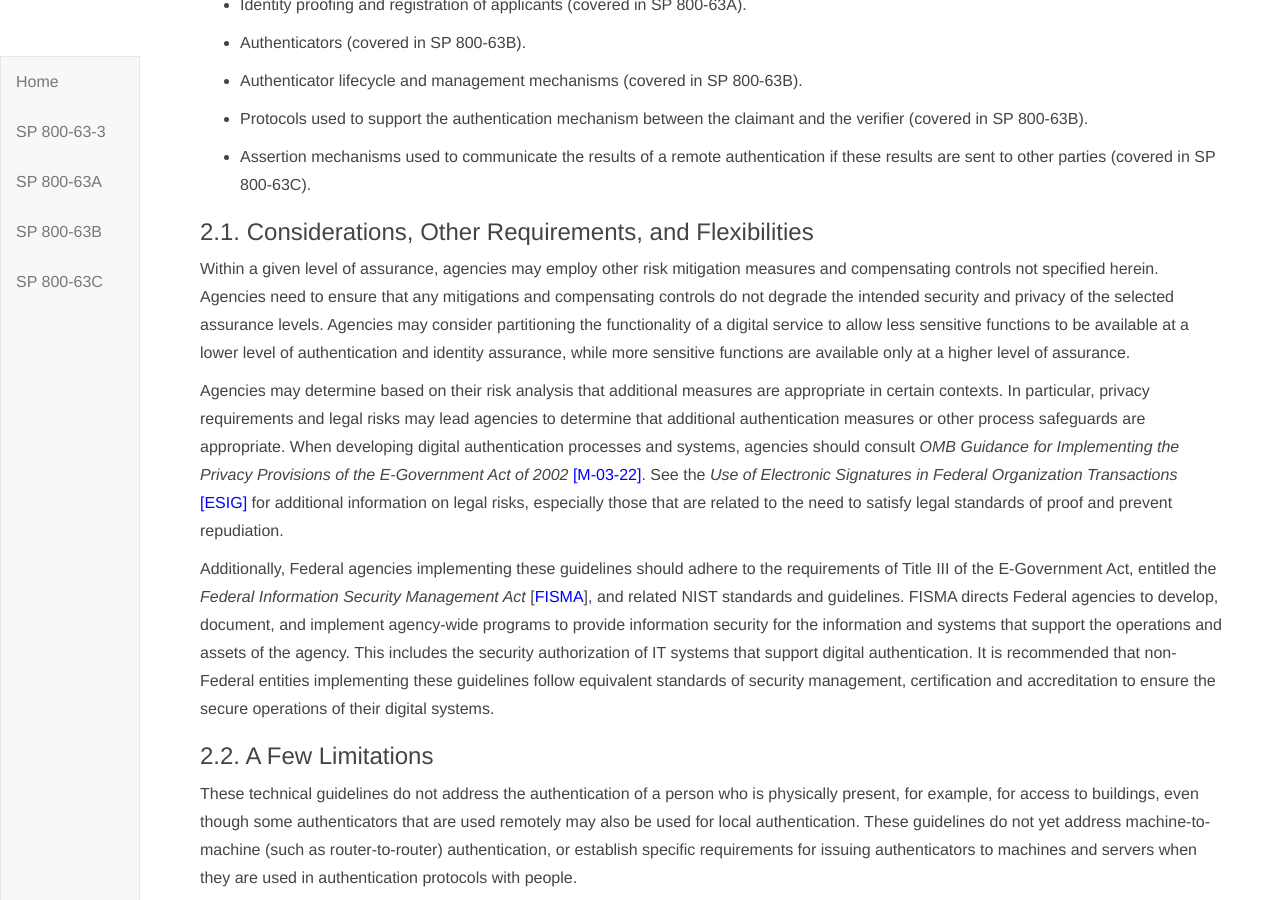
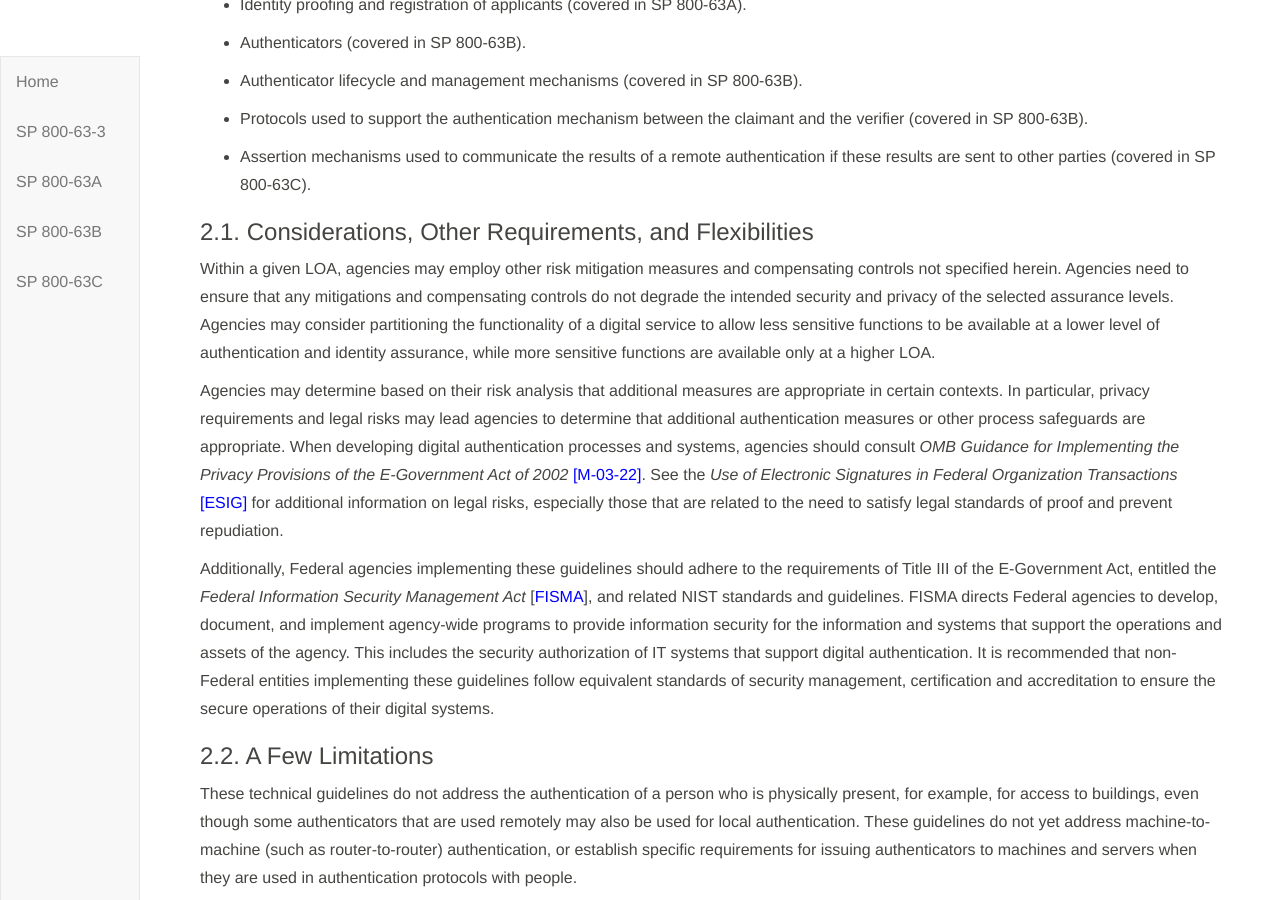
Before and after one commit to usnistgov/800-63-3, a Jekyll site: the page built from sp800-63-3/sec1_2_introduction.md, in a window 1280 px wide and 900 px high, scrolled down 2651 px. Built offline with Jekyll 4.4.1, drawn with Linux system fonts in a browser that asks for light colours; our own code applies the rules of GitHub Pages for plain Markdown files.

Commit message:
Update sec1_2_introduction.md

```diff
--- a/sp800-63-3/sec1_2_introduction.md
+++ b/sp800-63-3/sec1_2_introduction.md
@@ -104,11 +104,11 @@ areas:
     in SP 800-63C).
 
 ### 2.1. Considerations, Other Requirements, and Flexibilities
-Within a given level of assurance, agencies may employ other risk mitigation measures and compensating controls not specified herein. Agencies need to ensure that any mitigations and compensating controls do not degrade the intended security and privacy of the selected assurance levels. Agencies may consider partitioning the
+Within a given LOA, agencies may employ other risk mitigation measures and compensating controls not specified herein. Agencies need to ensure that any mitigations and compensating controls do not degrade the intended security and privacy of the selected assurance levels. Agencies may consider partitioning the
 functionality of a digital service to allow less
 sensitive functions to be available at a lower level of authentication
 and identity assurance, while more sensitive functions are available
-only at a higher level of assurance.
+only at a higher LOA.
 
 Agencies may determine based on their risk
 analysis that additional measures are appropriate in certain contexts.
```
